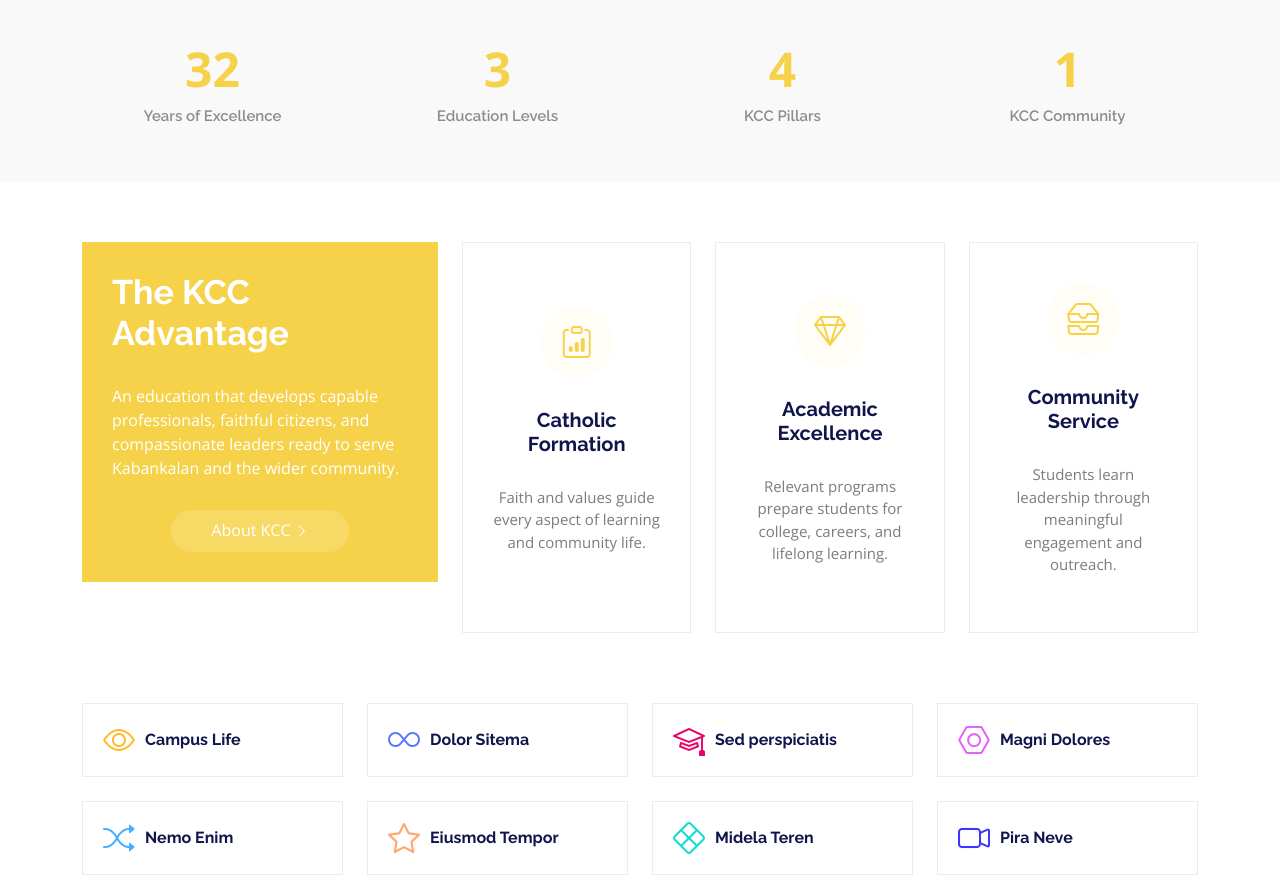
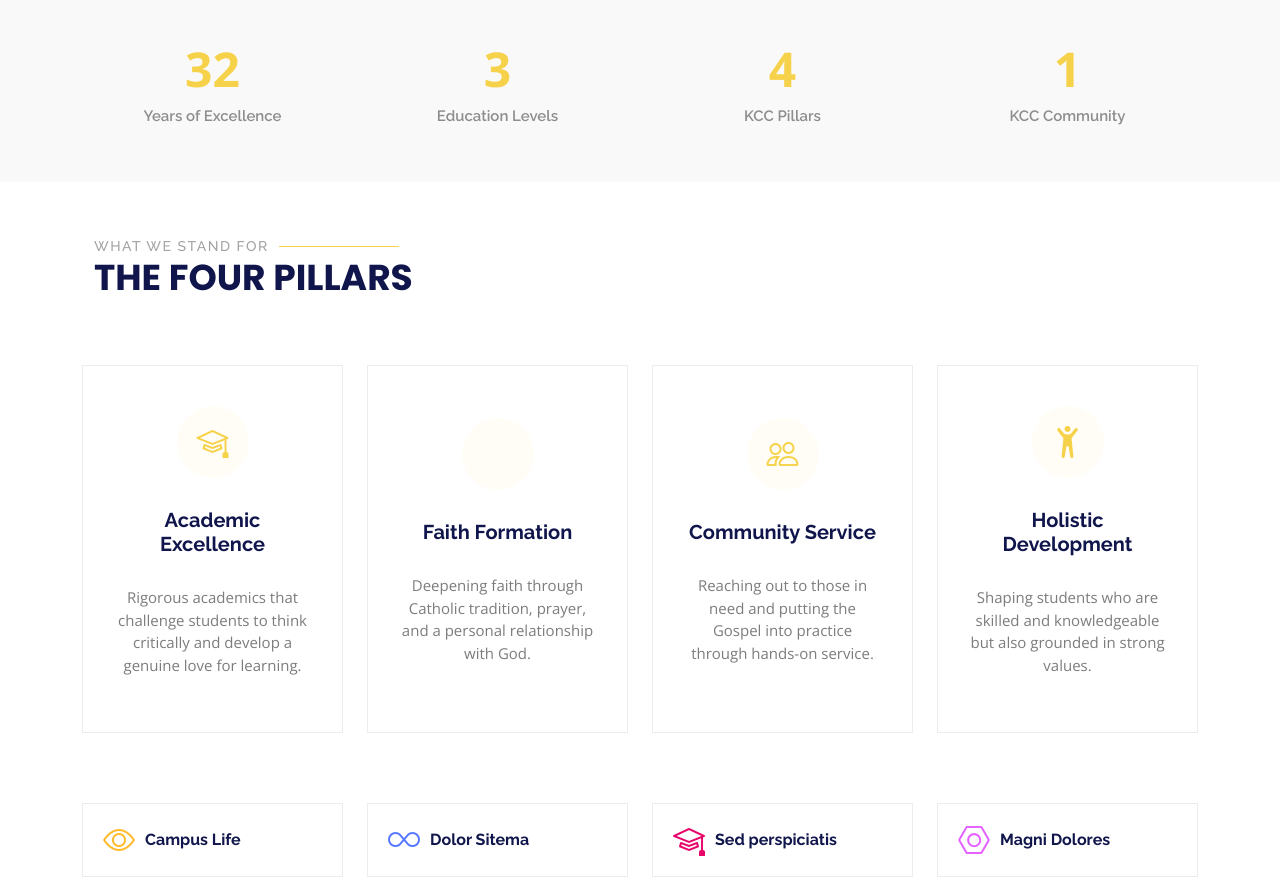
Before and after one commit to jasperbondoc/Bondoc-Project-2, a plain HTML site: page index.html in a window 1280 px wide. Shown: the part 1248-2128 px from the top of the page. Drawn offline with nearby package versions, Linux system fonts and the light colour scheme.

Commit message:
Replace KCC Advantage with the four official pillars

```diff
--- a/index.html
+++ b/index.html
@@ -154,52 +154,47 @@
 
     </section><!-- /Counts Section -->
 
-    <!-- Why Us Section -->
-    <section id="why-us" class="section why-us">
+    <!-- Four Pillars Section -->
+    <section id="four-pillars" class="section why-us">
 
       <div class="container">
 
-        <div class="row gy-4">
+        <div class="container section-title" data-aos="fade-up">
+          <h2>What We Stand For</h2>
+          <p>The Four Pillars</p>
+        </div>
 
-          <div class="col-lg-4" data-aos="fade-up" data-aos-delay="100">
-            <div class="why-box">
-              <h3>The KCC Advantage</h3>
-              <p>
-                An education that develops capable professionals, faithful citizens, and compassionate leaders ready to serve Kabankalan and the wider community.
-              </p>
-              <div class="text-center">
-                <a href="about.html" class="more-btn"><span>About KCC</span> <i class="bi bi-chevron-right"></i></a>
-              </div>
+        <div class="row gy-4" data-aos="fade-up" data-aos-delay="200">
+
+          <div class="col-xl-3 col-md-6">
+            <div class="icon-box d-flex flex-column justify-content-center align-items-center">
+              <i class="bi bi-mortarboard"></i>
+              <h4>Academic Excellence</h4>
+              <p>Rigorous academics that challenge students to think critically and develop a genuine love for learning.</p>
             </div>
-          </div><!-- End Why Box -->
+          </div>
 
-          <div class="col-lg-8 d-flex align-items-stretch">
-            <div class="row gy-4" data-aos="fade-up" data-aos-delay="200">
+          <div class="col-xl-3 col-md-6">
+            <div class="icon-box d-flex flex-column justify-content-center align-items-center">
+              <i class="bi bi-cross"></i>
+              <h4>Faith Formation</h4>
+              <p>Deepening faith through Catholic tradition, prayer, and a personal relationship with God.</p>
+            </div>
+          </div>
 
-              <div class="col-xl-4">
-                <div class="icon-box d-flex flex-column justify-content-center align-items-center">
-                  <i class="bi bi-clipboard-data"></i>
-                  <h4>Catholic Formation</h4>
-                  <p>Faith and values guide every aspect of learning and community life.</p>
-                </div>
-              </div><!-- End Icon Box -->
+          <div class="col-xl-3 col-md-6">
+            <div class="icon-box d-flex flex-column justify-content-center align-items-center">
+              <i class="bi bi-people"></i>
+              <h4>Community Service</h4>
+              <p>Reaching out to those in need and putting the Gospel into practice through hands-on service.</p>
+            </div>
+          </div>
 
-              <div class="col-xl-4" data-aos="fade-up" data-aos-delay="300">
-                <div class="icon-box d-flex flex-column justify-content-center align-items-center">
-                  <i class="bi bi-gem"></i>
-                  <h4>Academic Excellence</h4>
-                  <p>Relevant programs prepare students for college, careers, and lifelong learning.</p>
-                </div>
-              </div><!-- End Icon Box -->
-
-              <div class="col-xl-4" data-aos="fade-up" data-aos-delay="400">
-                <div class="icon-box d-flex flex-column justify-content-center align-items-center">
-                  <i class="bi bi-inboxes"></i>
-                  <h4>Community Service</h4>
-                  <p>Students learn leadership through meaningful engagement and outreach.</p>
-                </div>
-              </div><!-- End Icon Box -->
-
+          <div class="col-xl-3 col-md-6">
+            <div class="icon-box d-flex flex-column justify-content-center align-items-center">
+              <i class="bi bi-person-arms-up"></i>
+              <h4>Holistic Development</h4>
+              <p>Shaping students who are skilled and knowledgeable but also grounded in strong values.</p>
             </div>
           </div>
 
@@ -207,7 +202,7 @@
 
       </div>
 
-    </section><!-- /Why Us Section -->
+    </section><!-- /Four Pillars Section -->
 
     <!-- Features Section -->
     <section id="features" class="features section">
```
